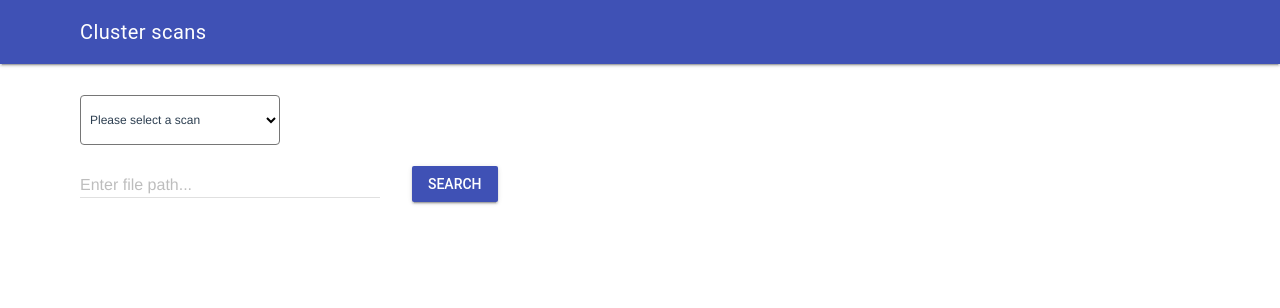
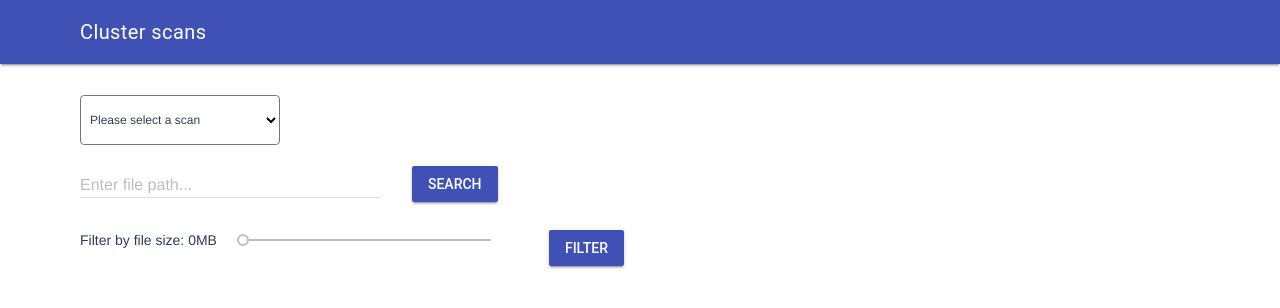
Before and after one commit to charliefurniss/cluster, a Vue app in the folder cluster/: page /#/ in a window 1280 px wide. Shown: the top 308 px of the page. Built offline with nearby package versions, Linux system fonts and the light colour scheme.

Commit message:
filtering by max file size

```diff
--- a/cluster/src/components/InitialView.vue
+++ b/cluster/src/components/InitialView.vue
@@ -20,11 +20,20 @@
         </div>
         <div class="search-area textfield-area">
           <div class="mdl-textfield mdl-js-textfield mdl-textfield--floating-label">
-            <input class="mdl-textfield__input" type="text" id="filePathInput" v-model="filePathInput">
+            <input class="mdl-textfield__input" type="text" v-model="filePathInput">
             <label class="mdl-textfield__label" for="filePathInput">Enter file path...</label>
           </div>
           <button v-on:click="displaySearchResults" class="mdl-button mdl-js-button mdl-button--raised mdl-button--colored">
             Search
+          </button>
+        </div>
+        <div class="search-area slider-area">
+          <p>Filter by file size: {{formattedFileSizeFilterValue}}MB</p>
+          <p style="width:300px">
+            <input class="mdl-slider mdl-js-slider" type="range" id="fileSizeFilter" v-model="fileSizeFilterValue" min="0" max="10000000" value="0" step="1" tabindex="0">
+          </p>
+          <button v-on:click="displaySliderFilterResults" class="mdl-button mdl-js-button mdl-button--raised mdl-button--colored">
+            Filter
           </button>
         </div>
       </section>
@@ -42,7 +51,7 @@
           </div>
           <div class="result__item">
             <span class="result__item-label">Size</span>
-            <span class="result__item-value">{{data.size}}</span>
+            <span class="result__item-value">{{data.size}}MB</span>
           </div>
           <div class="result__item">
             <span class="result__item-label">Last used date</span>
@@ -70,15 +79,19 @@ export default {
       isSelectActive: false,
       searchOption: null,
       showFilter: false,
-      filePathInput: '',
+      filePathInput: null,
       showResults: false,
-      showLoader: false
+      showLoader: false,
+      fileSizeFilterValue: 0
     }
   },
   computed: {
     totalResults: function ()  {
       return this.data.length;
     },
+    formattedFileSizeFilterValue: function () {
+      return this.formatSize(parseInt(this.fileSizeFilterValue));
+    }
   },
   methods: {
     onSelectChange: function () {
@@ -94,9 +107,9 @@ export default {
     },
     searchData: async function () {
       const data = await this.getData();
-      const searchString = this.filePathInput.toLowerCase();
+      const searchString = this.filePathInput ? this.filePathInput.toLowerCase() : null;
 
-      return this.filePathInput ? this.filterData(searchString, data) : data;
+      return searchString ? this.filterDataByKey(searchString, 'path', data) : data;
     },
     getData: function () {
       const FULL_SCAN_INDEX = 2;
@@ -111,9 +124,19 @@ export default {
       .then(res => res.json())
       .then(json => this.formatData(json))
     },
-    filterData: function (filterValue, fullScanData) {
-      return fullScanData.filter(item => {
-        return item.Path.indexOf(filterValue) !== -1;
+    filterDataByKey: function (filterValue, key, data) {
+      return data.filter(item => {
+        return item[key].indexOf(filterValue) !== -1;
+      })
+    },
+    displaySliderFilterResults: function () {
+      this.data = this.filterSearchResultsByInteger(this.formattedFileSizeFilterValue);
+    },
+    filterSearchResultsByInteger: function (filterValue) {
+      const data = this.data;
+
+      return data.filter(item => {
+        return item.size < filterValue;
       })
     },
     formatData: function (data) {
@@ -145,7 +168,8 @@ export default {
     formatSize: function (size) {
       const megaBytes = size / 1000000;
       const roundedSize = Math.round(megaBytes * 10) / 10;
-      return `${roundedSize}MB`;
+
+      return roundedSize;
     },
     getExtension: function (path) {
       return path.split('.').pop().toLowerCase();
```
